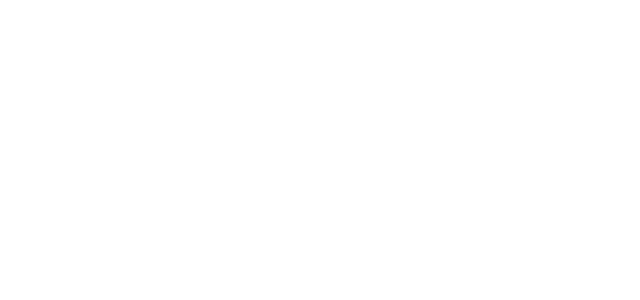
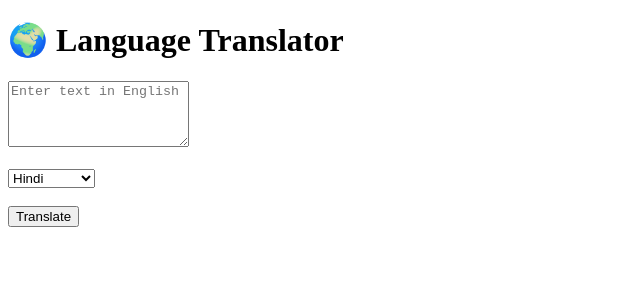
Before and after one commit to Vishal-Bhilwariya/BharatYatra, a React (Vite) app in the folder client/: page /translator in a window 1280 px wide. Before the commit this address had no page. Shown: the top 300 px of the page, without its empty margins (0-640 px from the left). Built offline with nearby package versions, Linux system fonts and the light colour scheme.

Commit message:
Add translator UI

```diff
--- a/client/src/App.jsx
+++ b/client/src/App.jsx
@@ -1,6 +1,7 @@
 import { BrowserRouter, Routes, Route } from "react-router-dom";
 import Home from "./pages/Home";
 import CityDetails from "./pages/CityDetails";
+import Translator from "./pages/Translator";
 
 function App() {
   return (
@@ -8,6 +9,7 @@
       <Routes>
         <Route path="/" element={<Home />} />
         <Route path="/city/:id" element={<CityDetails />} />
+        <Route path="/translator" element={<Translator />} />
       </Routes>
     </BrowserRouter>
   );
--- a/client/src/pages/Home.jsx
+++ b/client/src/pages/Home.jsx
@@ -29,7 +29,12 @@
           </div>
         ))
       )}
+      <Link to="/translator">
+  <button>🌐 Translator</button>
+</Link>
+
     </div>
+
   );
 };
 
--- /dev/null
+++ b/client/src/pages/Translator.jsx
@@ -0,0 +1,66 @@
+import { useState } from "react";
+import API from "../services/api";
+
+const Translator = () => {
+  const [text, setText] = useState("");
+  const [targetLang, setTargetLang] = useState("hi");
+  const [translatedText, setTranslatedText] = useState("");
+  const [loading, setLoading] = useState(false);
+
+  const handleTranslate = async () => {
+    if (!text) return;
+
+    setLoading(true);
+    try {
+      const res = await API.post("/translate", {
+        text,
+        targetLang,
+      });
+      setTranslatedText(res.data.translatedText);
+    } catch (err) {
+      console.error(err);
+      alert("Translation failed");
+    }
+    setLoading(false);
+  };
+
+  return (
+    <div>
+      <h1>🌍 Language Translator</h1>
+
+      <textarea
+        rows="4"
+        placeholder="Enter text in English"
+        value={text}
+        onChange={(e) => setText(e.target.value)}
+      />
+
+      <br /><br />
+
+      <select value={targetLang} onChange={(e) => setTargetLang(e.target.value)}>
+        <option value="hi">Hindi</option>
+        <option value="ta">Tamil</option>
+        <option value="te">Telugu</option>
+        <option value="kn">Kannada</option>
+        <option value="ml">Malayalam</option>
+      </select>
+
+      <br /><br />
+
+      <button onClick={handleTranslate}>
+        {loading ? "Translating..." : "Translate"}
+      </button>
+
+      <br /><br />
+
+      {translatedText && (
+        <>
+          <h3>Translated Text:</h3>
+          <p>{translatedText}</p>
+        </>
+      )}
+    </div>
+  );
+};
+
+export default Translator;
```
